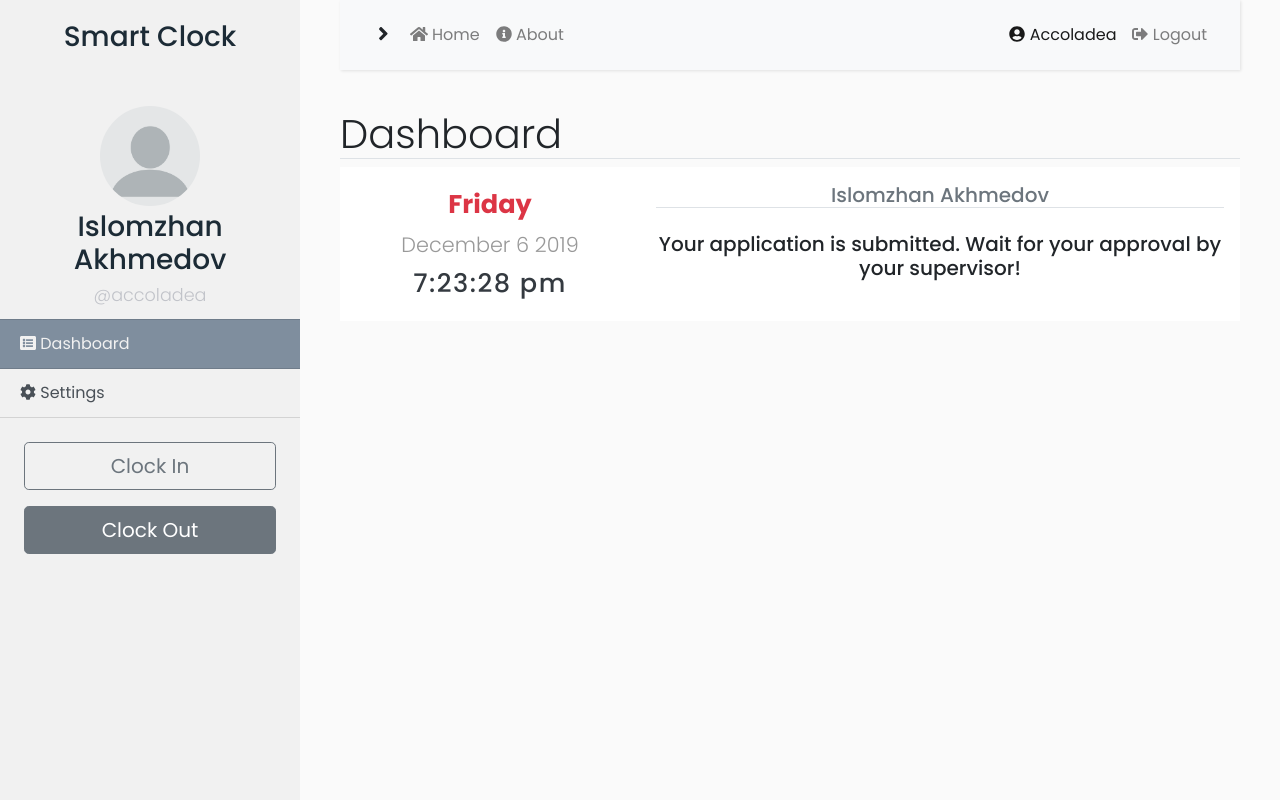
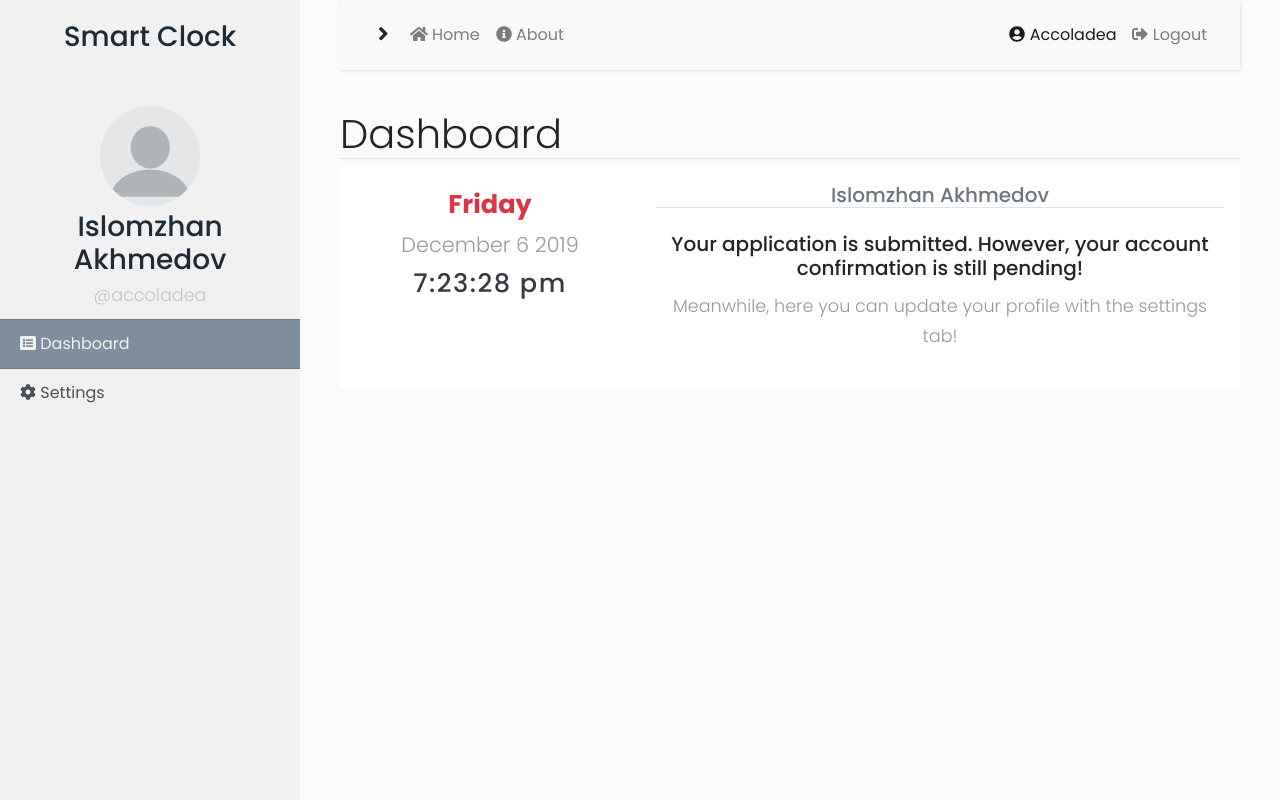
Before and after one commit to o0BB0o/csc210-smartclock, a Flask app: page /dashboard in a window 1280 px wide. Run offline with Flask 2, Linux system fonts and the light colour scheme; a user stored in the database is signed in; parts of the project's set-up code (start-up, migrations or seed data) failed here and were passed over; some libraries are stand-ins or nearby versions.

Commit message:
last email udpate

```diff
--- a/smartclock/routes.py
+++ b/smartclock/routes.py
@@ -56,7 +56,11 @@ def login():
             next_page = request.args.get('next')
             return redirect(next_page) if next_page else redirect(url_for('dashboard'))
         elif user and check_password(password = form.password.data, hash_ = user.password) and user.confirmed is False:
-            flash("Please verify your email, a confirmation is sent to that email", "warning")
+            login_user(user, remember=form.remember.data)
+            if user.confirmed is False:
+                flash("Please verify your email, a confirmation link is sent to that email.", "warning")
+            next_page = request.args.get('next')
+            return redirect(next_page) if next_page else redirect(url_for('dashboard'))
         else:
             flash('Login Unsuccessful. Please check email and password', 'danger')
 
--- a/smartclock/templates/auth/base-auth.html
+++ b/smartclock/templates/auth/base-auth.html
@@ -47,7 +47,7 @@
                <i class="fas fa-cog"></i> Settings
                </a>
             </div>
-            {% if not current_user.is_admin %}
+            {% if not current_user.is_admin and current_user.is_approved %}
             <div class="list-unstyled m-4">
                <a class="btn btn-outline-secondary btn-lg btn-block mb-3" href="{{ url_for('dashboard') }}"> Clock In</a>
                <a class="btn btn-secondary btn-lg btn-block" href="{{ url_for('dashboard') }}">Clock Out</a>
--- a/smartclock/templates/auth/dashboard.html
+++ b/smartclock/templates/auth/dashboard.html
@@ -35,7 +35,12 @@
               {% else %}
               <div class="col-xs-12 col-sm-12 col-md-8 col-lg-8 p-3 text-center">
                   <h5 class="border-bottom text-secondary"> {{current_user.first_name}} {{current_user.last_name}} </h5>
+                  {% if current_user.confirmed %}
                   <h5 class="pt-3"> Your application is submitted. Wait for your approval by your supervisor! </h5>
+                  {% else %}
+                  <h5 class="pt-3"> Your application is submitted. However, your account confirmation is still pending! </h5>
+                  {% endif %}
+                  <p class="p-1 text-center"> Meanwhile, here you can update your profile with the settings tab! </p>
               </div>
               {% endif %}
 
```
